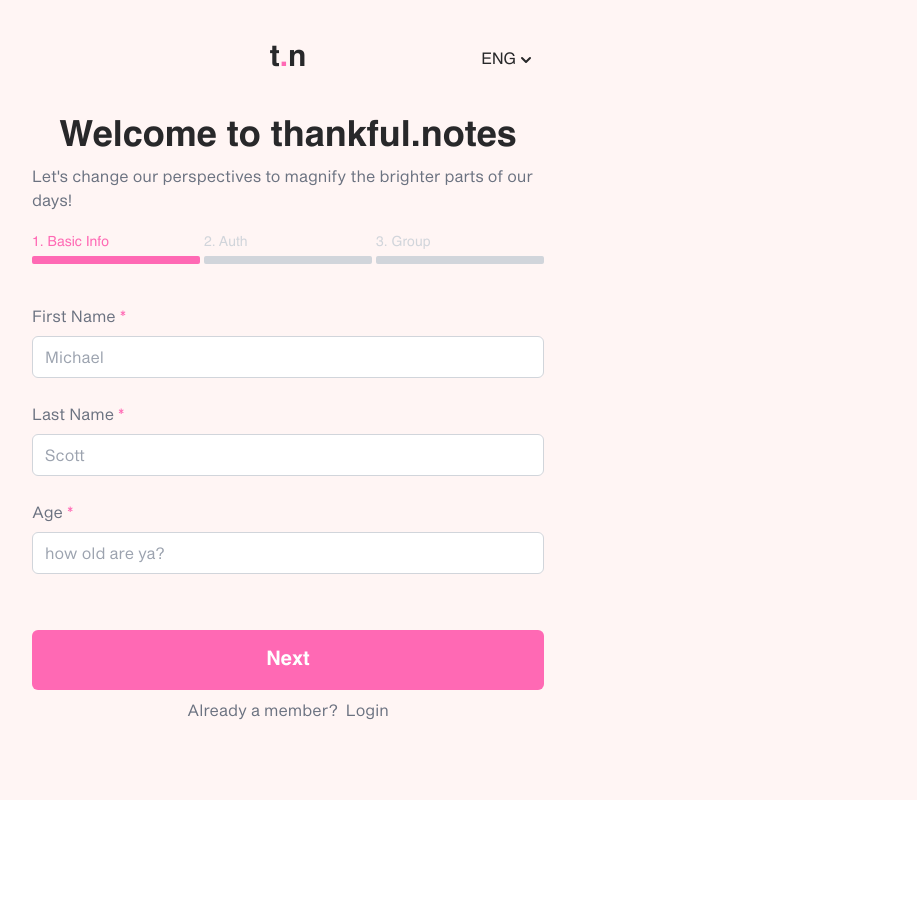
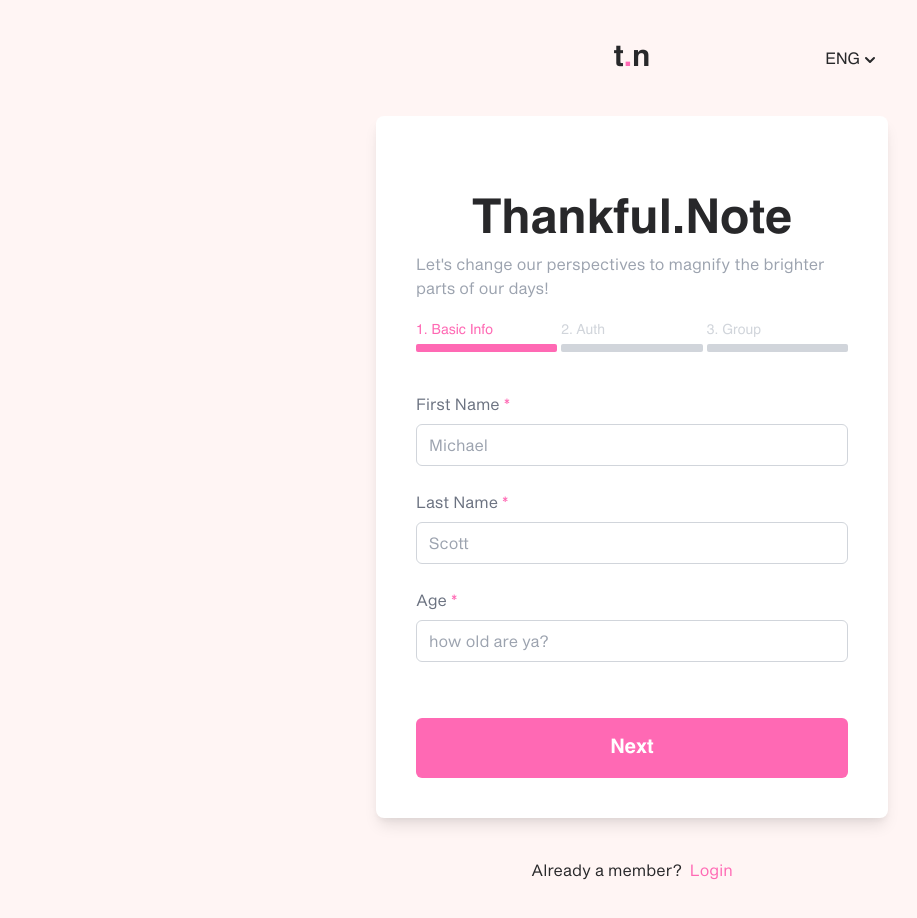
Before and after one commit to pjaew94/Thankful-Notes-Client, a Next.js app: page /register in a window 1280 px wide. Shown: the top 918 px of the page, without its empty margins (8-925 px from the left). Before the commit the page ends 800 px from the top, so only its background shows below. Built offline with nearby package versions, Linux system fonts and the light colour scheme; no server answers.

Commit message:
register responsive and finish

```diff
--- a/components/auth/RegisterFormPt1.tsx
+++ b/components/auth/RegisterFormPt1.tsx
@@ -55,7 +55,7 @@
   };
 
   return (
-    <form onSubmit={handleSubmit(onSubmit)}>
+    <form onSubmit={handleSubmit(onSubmit)} className='w-full md:min-h-[300px]'>
       {/* First Name Input */}
       <div className="flex flex-col w-full mb-6">
         <div className="flex mb-2">
--- a/components/auth/RegisterFormPt2.tsx
+++ b/components/auth/RegisterFormPt2.tsx
@@ -59,7 +59,7 @@
   };
 
   return (
-    <form onSubmit={handleSubmit(onSubmit)}>
+    <form onSubmit={handleSubmit(onSubmit)} className='w-full md:min-h-[300px]'>
       {/* Username Input */}
       <div className="flex flex-col w-full mb-6">
         <div className="flex mb-2">
--- a/components/auth/RegisterFormPt3.tsx
+++ b/components/auth/RegisterFormPt3.tsx
@@ -25,6 +25,7 @@
   setData,
   languageState,
   registerUser,
+
 }) => {
   const [isLoading, setIsLoading] = useState(false);
   const [groupOption, setGroupOption] = useState<IGroupOptions>("join");
@@ -35,20 +36,18 @@
     register,
     handleSubmit,
     formState: { errors },
-    watch
+    watch,
+    reset
   } = useForm<IRegisterFormData3>();
 
-  const watchUniqueGroupName = watch('unique_group_name')
-
+  const watchUniqueGroupName = watch("unique_group_name");
 
   useEffect(() => {
-    setData({...data, unique_group_name: watchUniqueGroupName})
-
-  }, [watch, watchUniqueGroupName, data, setData])
+    setData({ ...data, unique_group_name: watchUniqueGroupName });
+  }, [watch, watchUniqueGroupName]);
 
   const onSubmit = async (formData: IRegisterFormData3) => {
     setIsLoading(true);
-
 
     if (groupOption === "join") {
       const res = await checkIfGroupExists(formData, "join")(authDispatch);
@@ -62,6 +61,11 @@
         registerUser();
       }
     }
+    if(groupOption === 'alone') {
+      reset();
+      setData({...data, unique_group_name: null})
+      registerUser();
+    }
     setIsLoading(false);
   };
 
@@ -73,7 +77,11 @@
         groupOption={groupOption}
       />
 
-      <form onSubmit={handleSubmit(onSubmit)}>
+      <form
+        onSubmit={handleSubmit(onSubmit)}
+        className="flex flex-col md:min-h-[300px] md:justify-between"
+      >
+        <div>
           {/* unique_group_name Input */}
           {groupOption === "join" && (
             <div className="flex flex-col w-full mb-6">
@@ -91,7 +99,9 @@
                   required: "Make sure to include the group name.",
                 })}
                 name="unique_group_name"
-              placeholder={languageState.korean ? "BestThanker" : "PrisonMike"}
+                placeholder={
+                  languageState.korean ? "그룹 ID를 입력하세요." : "Enter your group id"
+                }
               />
               <Text
                 type="p"
@@ -188,7 +198,7 @@
               />
             </div>
           )}
-
+        </div>
         <div className="flex w-full justify-between">
           <Button
             onClick={() => setStep(2)}
--- a/components/reusables/Text.tsx
+++ b/components/reusables/Text.tsx
@@ -5,7 +5,7 @@
     h1: '',
     h2: 'font-sans text-5xl font-bold',
     h3: 'font-sans text-4xl font-bold',
-    h4: 'font-serif text-gray-500',
+    h4: 'font-serif',
     p: 'text-sm',
     span: '',
     label: 'font-serif',
--- a/context/actions/auth.ts
+++ b/context/actions/auth.ts
@@ -14,7 +14,6 @@
 
 export const loadUser = () => async (dispatch: CallableFunction) => {
 
-  console.log(localStorage)
   if (localStorage.token) {
     setAuthToken(localStorage.token);
   }
@@ -149,7 +148,6 @@
     };
     const body = JSON.stringify({ data });
 
-    console.log(body)
 
     try {
       const res = await axios.post(
--- a/context/reducers/auth.ts
+++ b/context/reducers/auth.ts
@@ -25,7 +25,6 @@
         case AuthActionType.LOGIN_FAIL:
         case AuthActionType.LOGOUT:
           localStorage.removeItem("token");
-          console.log(payload)
           return {
             ...state,
             token: null,
--- a/pages/register.tsx
+++ b/pages/register.tsx
@@ -54,16 +54,15 @@
 
   useEffect(() => {
     loadUser()(authDispatch)
-    console.log(authState);
     if(authState?.isAuthenticated) {
       router.push('/dashboard')
     }
   }, [authState, router, authDispatch])
 
   return (
-    <div className="flex flex-col w-screen min-h-screen p-10 md:bg-pink relative">
+    <div className="flex flex-col w-screen min-h-screen p-10 md:bg-pink md:justify-center md:items-center">
       {authState?.error && <AuthWarning />}
-      <div className="relative w-full md:w-3/4 md:max-w-lg">
+      <div className=" w-full md:w-3/4 md:max-w-lg relative">
         {/* Logo and Language Dropdown */}
         <div className="flex w-full justify-between items-center md:justify-center">
           <LogoLink />
@@ -71,13 +70,13 @@
         </div>
 
         {/* Greet Text and FORMS container */}
-        <div className="flex flex-col w-full">
+        <div className="flex flex-col w-full md:items-center md:bg-white md:px-10 md:py-10 md:rounded-lg md:my-10 md:shadow-lg">
           {/* Greet */}
           <div className="flex flex-col justify-between mt-10 mb-5 md:items-center">
             <Text
-              type="h3"
-              textEng="Welcome to thankful.notes"
-              textKor="감사노트 가입을 환영합니다"
+              type="h2"
+              textEng="Thankful.Note"
+              textKor="감사노트"
               customStyles="mb-2"
             />
             <Text
```
Lines whose indentation alone changed are shown as unchanged.
